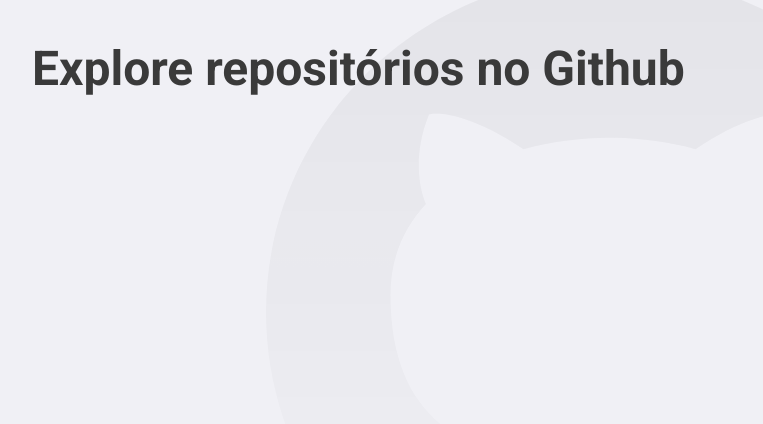
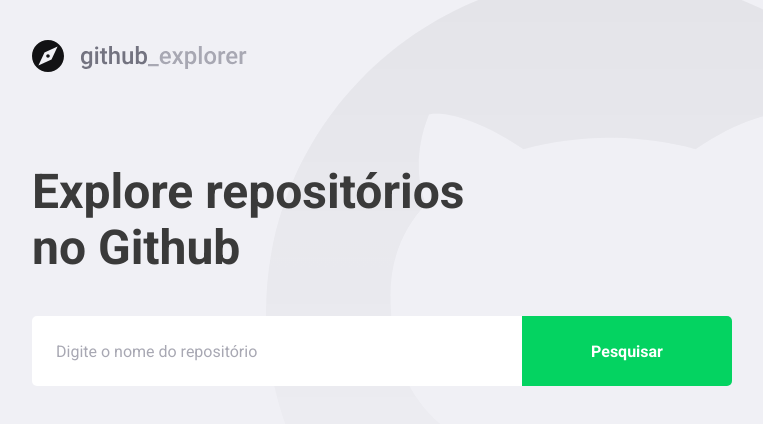
Before and after one commit to LulaCrackudo/react-js, a React (Create React App) app: page / in a window 1280 px wide. Shown: the top 424 px of the page, without its empty margins (148-911 px from the left). Built offline with nearby package versions, Linux system fonts and the light colour scheme.

Commit message:
update Dashboard styles

```diff
--- a/package.json
+++ b/package.json
@@ -16,6 +16,7 @@
     "eslint-plugin-jsx-a11y": "^6.4.1",
     "eslint-plugin-react": "^7.21.5",
     "eslint-plugin-react-hooks": "^4",
+    "polished": "^4.1.0",
     "react": "^17.0.1",
     "react-dom": "^17.0.1",
     "react-router-dom": "^5.2.0",
--- a/src/pages/Dashboard/index.tsx
+++ b/src/pages/Dashboard/index.tsx
@@ -1,10 +1,22 @@
 // eslint-disable-next-line no-use-before-define
 import React from "react";
 
-import Title from "./styles";
+import logo from "../../assets/app-logo.svg";
+
+import { Title, Form } from "./styles";
 
 const Dashboard: React.FC = () => {
-	return <Title>Explore repositórios no Github</Title>;
+	return (
+		<>
+			<img src={logo} alt="Github Explorer" />
+			<Title>Explore repositórios no Github</Title>
+
+			<Form>
+				<input placeholder="Digite o nome do repositório" />
+				<button type="submit">Pesquisar</button>
+			</Form>
+		</>
+	);
 };
 
 export default Dashboard;
--- a/src/pages/Dashboard/styles.ts
+++ b/src/pages/Dashboard/styles.ts
@@ -1,8 +1,43 @@
 import styled from "styled-components";
+import { shade } from "polished";
 
-const Title = styled.h1`
+export const Title = styled.h1`
 	font-size: 48px;
 	color: #3a3a3a;
+	max-width: 450px;
+	line-height: 56px;
+	margin-top: 88px;
 `;
 
-export default Title;
+export const Form = styled.form`
+	margin-top: 40px;
+	max-width: 700px;
+	display: flex;
+
+	input {
+		flex: 1;
+		height: 70px;
+		padding: 0 24px;
+		border: 0;
+		border-radius: 5px 0 0 5px;
+		color: #3a3a3a;
+
+		&::placeholder {
+			color: #a8a8b3;
+		}
+	}
+
+	button {
+		width: 210px;
+		background: #04d361;
+		border-radius: 0px 5px 5px 0px;
+		border: 0;
+		color: #ffff;
+		font-weight: bold;
+		transition: background-color 0.4s;
+
+		&:hover {
+			background: ${shade(0.2, "#04d361")};
+		}
+	}
+`;
```
Also changed, not shown: src/assets/app-logo.svg (added), 1 other file (tests, documents, lock files or other folders).
